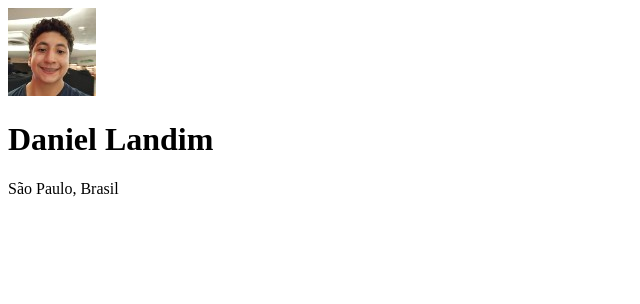
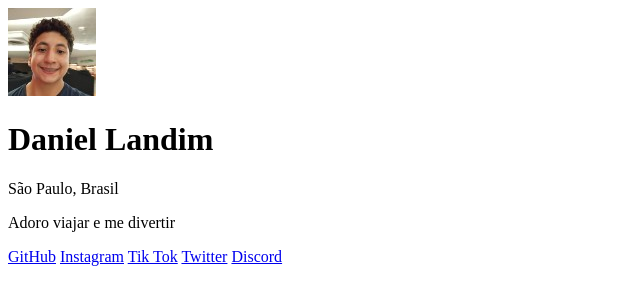
Before and after one commit to danielLandim12a/meuss-links2, a plain HTML site: page index.html in a window 1280 px wide. Shown: the whole page, without its empty margins (0-640 px from the left). Drawn offline with Linux system fonts and the light colour scheme.

Commit message:
termino do desenvolvimento do HTML

```diff
--- a/index.html
+++ b/index.html
@@ -10,6 +10,14 @@
         <img src="./foto Daniel.jpg" alt="imagem do criador da paginas de links, daniel landim">
         <h1>Daniel Landim</h1>
         <p>São Paulo, Brasil</p>
+
+        <p>Adoro viajar e me divertir</p>
+
+        <a href="https://github.com/danielLandim12a">GitHub</a>
+        <a href="https://www.instagram.com/">Instagram</a>
+        <a href="https://www.tiktok.com/">Tik Tok</a>
+        <a href="https://twitter.com/">Twitter</a>
+        <a href="https://discord.com/">Discord</a>
     </div>
 </body>
 </html>
```
